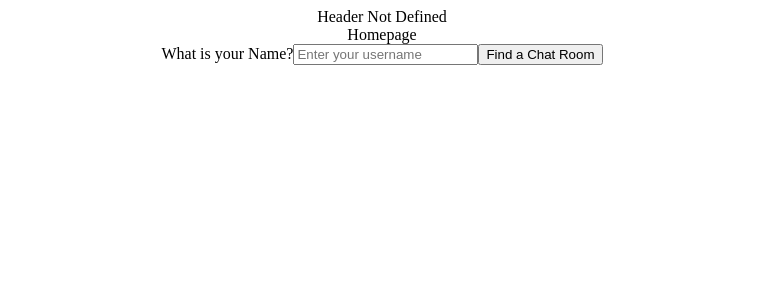
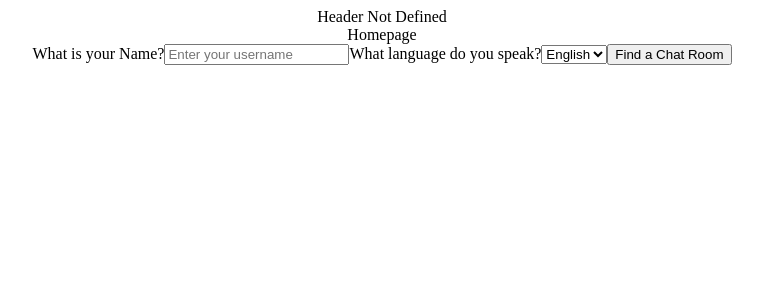
Before and after one commit to DanielBL01/lets-chat-frontend, a React (Create React App) app: page / in a window 1280 px wide. Shown: the top 300 px of the page, without its empty margins (258-1021 px from the left). Built offline with nearby package versions, Linux system fonts and the light colour scheme; no server answers; the HTML template or start-up script is replaced by a standard one.

Commit message:
add language to form

```diff
--- a/src/App.js
+++ b/src/App.js
@@ -10,16 +10,14 @@ class App extends Component {
     this.state = {
       page: 'homepage',
       room: 0,
-      name: ''
+      name: '',
+      language: 'english'
     };
 
-    this.setName = this.setName.bind(this);
     this.setPage = this.setPage.bind(this);
     this.setRoom = this.setRoom.bind(this);
-  }
-
-  setName(name) {
-    this.setState({name: name})
+    this.setName = this.setName.bind(this);
+    this.setLanguage = this.setLanguage.bind(this);
   }
 
   setPage(page) {
@@ -30,13 +28,22 @@ class App extends Component {
     this.setState({room: room});
   }
 
+  setName(name) {
+    this.setState({name: name})
+  }
+
+  setLanguage(language) {
+    this.setState({language: language})
+  }
+
   render() {
     let renderPage;
 
     if (this.state.page === 'homepage') {
-      renderPage = <Homepage page='homepage' name={this.state.name} setName={this.setName} setPage={this.setPage} setRoom={this.setRoom} />;
+      renderPage = <Homepage page='homepage' name={this.state.name} language={this.state.language} setName={this.setName} setPage={this.setPage} setRoom={this.setRoom} setLanguage={this.setLanguage} />;
     } else if (this.state.page === 'chat') {
-      renderPage = <Chat page='chat' name={this.state.name} room={this.state.room} setName={this.setName} setPage={this.setPage} setRoom={this.setRoom} />;
+      console.log(this.state);
+      renderPage = <Chat page='chat' name={this.state.name} language={this.state.language} room={this.state.room} setName={this.setName} setPage={this.setPage} setRoom={this.setRoom} />;
     }
 
     return (
--- a/src/Chat.js
+++ b/src/Chat.js
@@ -7,6 +7,8 @@ class Chat extends Component {
         super(props);
         this.state = {
             status: 'matching',
+            partnerName: '',
+            partnerLanguage: '',
             message: '',
             messages: []
         };
@@ -41,6 +43,22 @@ class Chat extends Component {
             this.setState({
                 status: status
             });
+
+            if (this.state.status === 'chatting') {
+                socket.emit('partner', {
+                    name: this.props.name,
+                    language: this.props.language
+                });
+            }
+        });
+
+        socket.on('newPartner', newPartner => {
+            if (newPartner.id !== socket.id) {
+                this.setState({
+                    partnerName: newPartner.name,
+                    partnerLanguage: newPartner.language
+                });
+            }
         });
     }
 
@@ -76,6 +94,7 @@ class Chat extends Component {
 
             renderPage = <div>
                 <h1>Welcome, and thanks for joining the Chat room!</h1>
+                <h2>You are talking to {this.state.partnerName} who speaks {this.state.partnerLanguage}</h2>
                 <ul>
                     {displayMessages}
                 </ul>
--- a/src/Homepage.js
+++ b/src/Homepage.js
@@ -14,8 +14,11 @@ class Homepage extends Component {
      * This means that the var name is constantly changing i.e name = d -> da -> dan -> dani -> danie -> daniel (FINAL)
      */
     handleChange(event) {
-        var name = event.target.value;
-        this.props.setName(name);
+        if (event.target.name === 'username') {
+            this.props.setName(event.target.value);
+        } else if (event.target.name === 'language') {
+            this.props.setLanguage(event.target.value);
+        }
     }
 
     /**
@@ -49,7 +52,14 @@ class Homepage extends Component {
                 <form onSubmit={this.handleSubmit}>
                     <label>
                         What is your Name?
-                        <input type='text' name='username' placeholder="Enter your username" value={this.props.name} onChange={this.handleChange} />
+                        <input type='text' name='username' placeholder='Enter your username' value={this.props.name} onChange={this.handleChange} />
+                    </label>
+                    <label>
+                        What language do you speak?
+                        <select name='language' value={this.props.language} onChange={this.handleChange}>
+                            <option value="english">English</option>
+                            <option value="french">French</option>
+                        </select>
                     </label>
                     <input type='submit' value='Find a Chat Room' />
                 </form>
```
